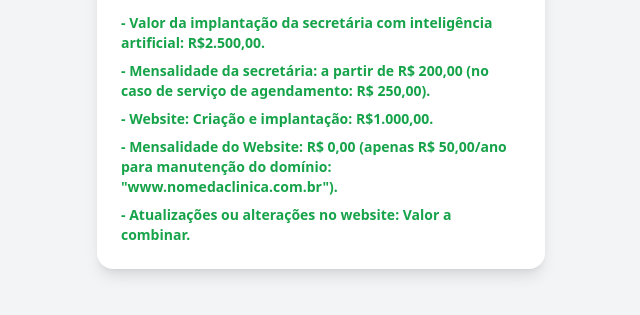
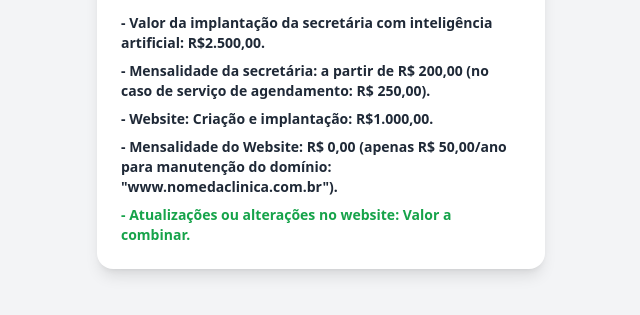
Before and after one commit to automatizaia/planoeconomico, a plain HTML site: page index.html in a window 1280 px wide. Shown: the part 293-608 px from the top of the page, without its empty margins (319-959 px from the left). Drawn offline with nearby package versions, Linux system fonts and the light colour scheme.

Commit message:
Update index.html

```diff
--- a/index.html
+++ b/index.html
@@ -9,10 +9,10 @@
 <body class="flex items-center justify-center min-h-screen bg-gray-100">
     <div class="bg-white shadow-lg rounded-2xl p-6 max-w-md text-gray-800">
         <h2 class="text-xl font-bold text-center text-blue-600 mb-4">PLANO ECONÔMICO</h2>
-        <p class="text-sm mb-2 font-bold text-green-600">- Valor da implantação da secretária com inteligência artificial: R$2.500,00.</p>
-        <p class="text-sm mb-2 font-bold text-green-600">- Mensalidade da secretária: a partir de R$ 200,00 (no caso de serviço de agendamento: R$ 250,00).</p>
-        <p class="text-sm mb-2 font-bold text-green-600">- Website: Criação e implantação: R$1.000,00.</p>
-        <p class="text-sm mb-2 font-bold text-green-600">- Mensalidade do Website: R$ 0,00 (apenas R$ 50,00/ano para manutenção do domínio: "www.nomedaclinica.com.br").</p>
+        <p class="text-sm mb-2 font-bold text-black-600">- Valor da implantação da secretária com inteligência artificial: R$2.500,00.</p>
+        <p class="text-sm mb-2 font-bold text-black-600">- Mensalidade da secretária: a partir de R$ 200,00 (no caso de serviço de agendamento: R$ 250,00).</p>
+        <p class="text-sm mb-2 font-bold text-black-600">- Website: Criação e implantação: R$1.000,00.</p>
+        <p class="text-sm mb-2 font-bold text-black-600">- Mensalidade do Website: R$ 0,00 (apenas R$ 50,00/ano para manutenção do domínio: "www.nomedaclinica.com.br").</p>
         <p class="text-sm font-bold text-green-600">- Atualizações ou alterações no website: Valor a combinar.</p>
     </div>
 </body>
```
